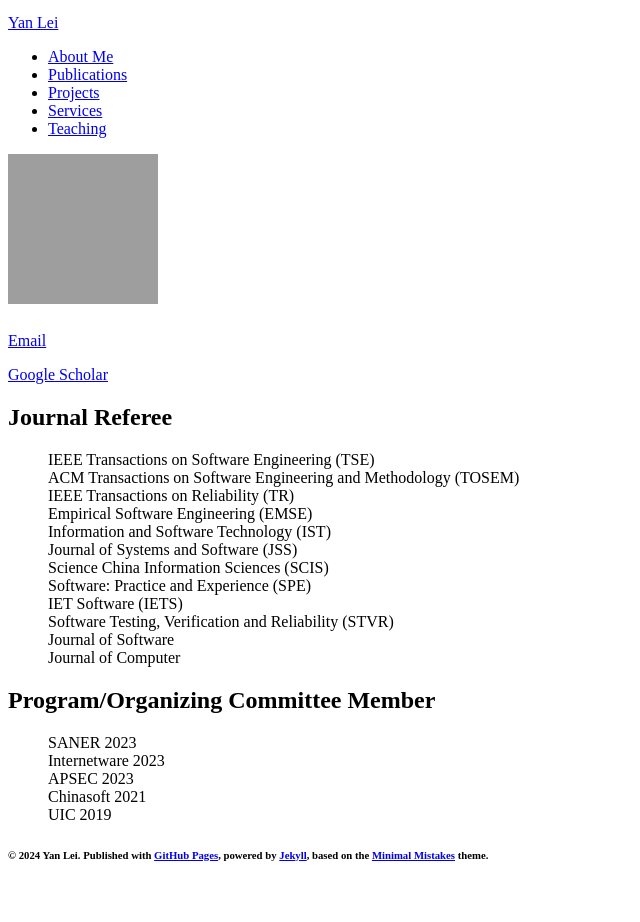
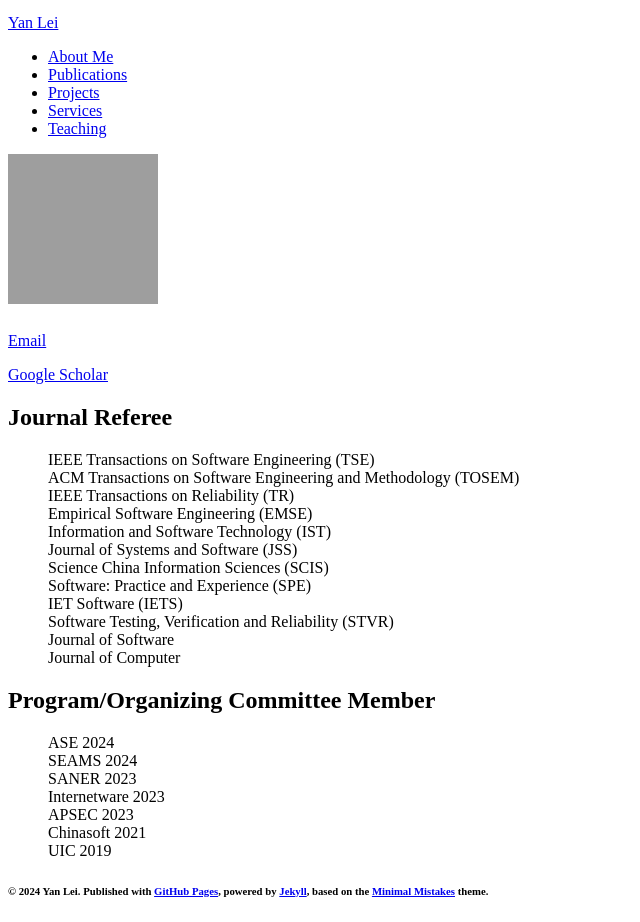
Before and after one commit to yanlei-cs/yanlei-cs.github.io, a Jekyll site: the page built from services.md, in a window 1280 px wide, cut to the strip 112-1034 px from the top of the page. Shown: the whole strip, without its empty margins (0-640 px from the left). Built offline with Jekyll 4.4.1, drawn with Linux system fonts in a browser that asks for light colours; nearby versions of some CDN libraries; comment, search, counter and statistics services are not loaded; before the commit the page ends 998 px from its top, so only the background shows below that.

Commit message:
Update services.md

```diff
--- a/services.md
+++ b/services.md
@@ -22,6 +22,8 @@ title: Services
 
 ## Program/Organizing Committee Member
 <UL style="LIST-STYLE-TYPE: none">
+<LI>ASE 2024</LI>
+<LI>SEAMS 2024</LI>
 <LI>SANER 2023</LI>
 <LI>Internetware 2023</LI>
 <LI>APSEC 2023</LI>
```
